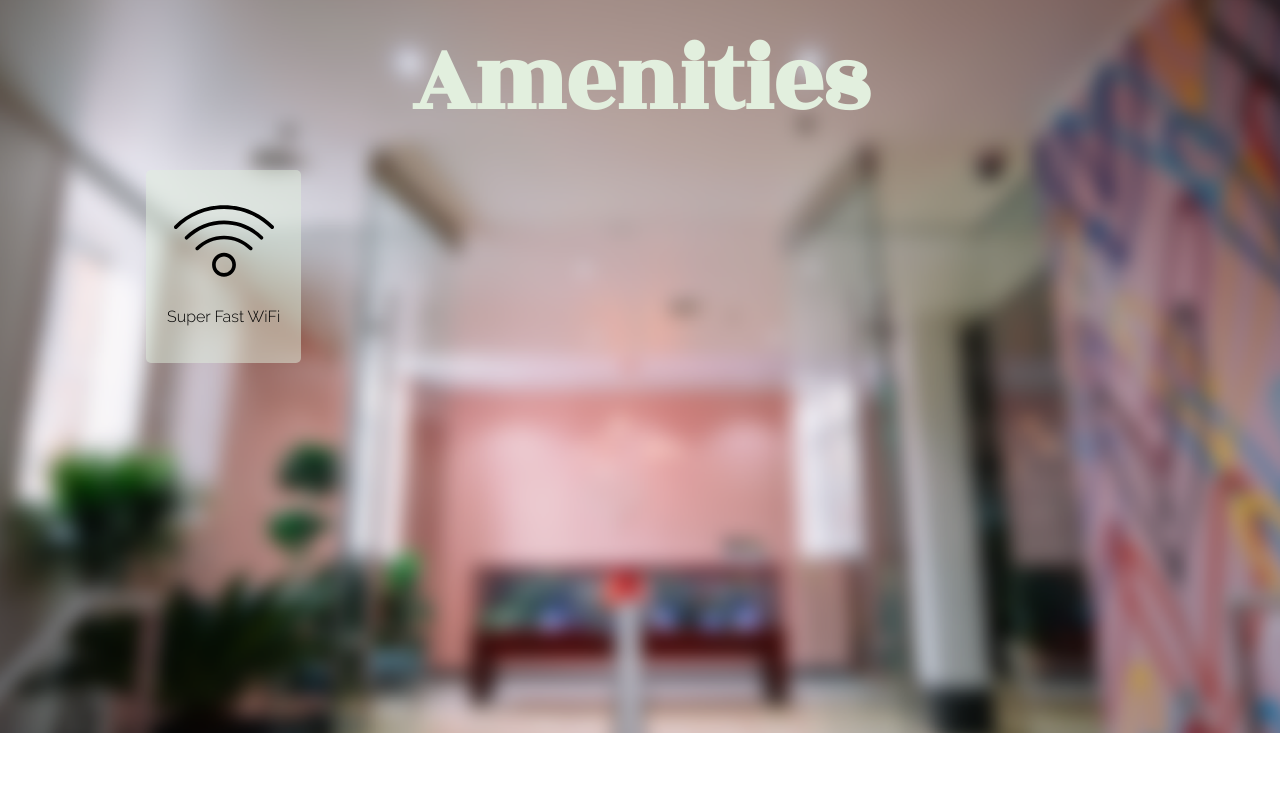
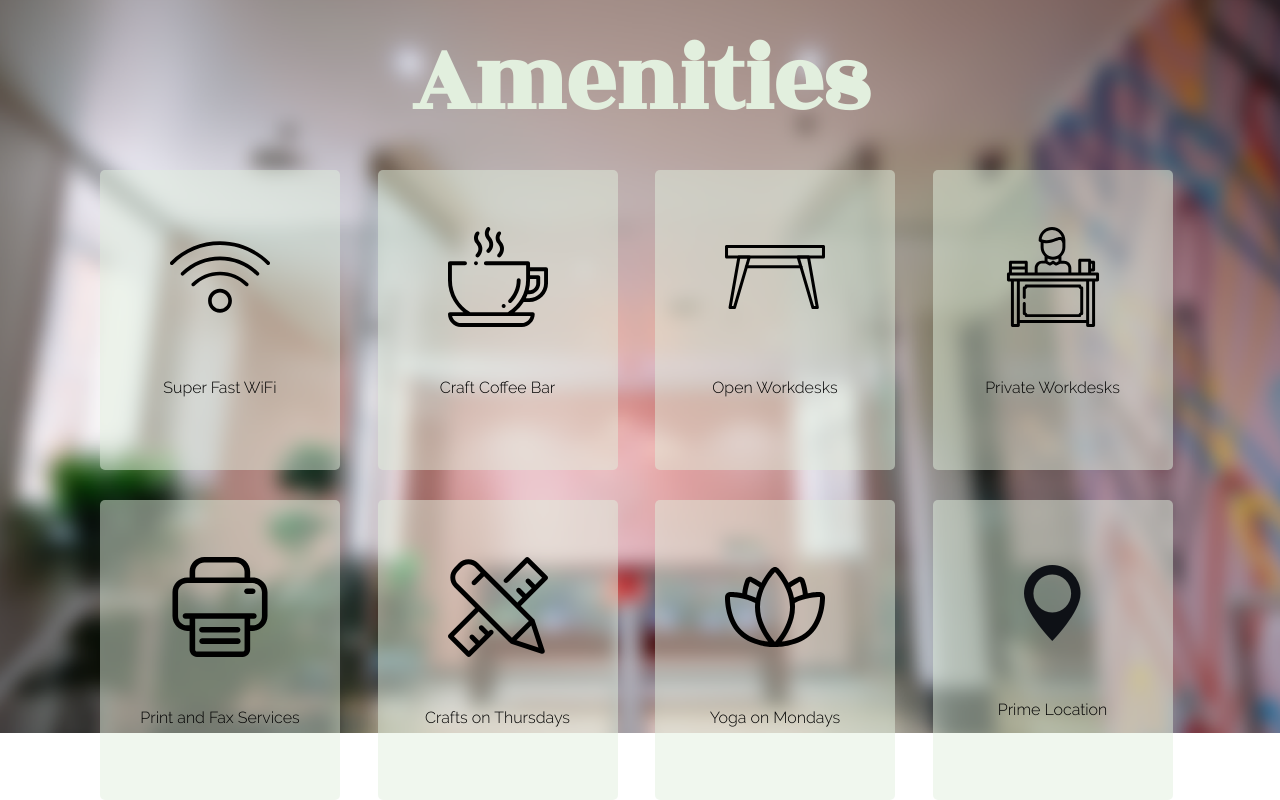
Before and after one commit to bobbymart1n/co-workspace-site, a website built with webpack: page src/index.html in a window 1280 px wide. Shown: the part 1827-2627 px from the top of the page. Before the commit the page ends 2560 px from the top, so only its background shows below. Built offline with nearby package versions, Linux system fonts and the light colour scheme.

Commit message:
Add other svgs and finish styles on tile

```diff
--- a/src/index.html
+++ b/src/index.html
@@ -68,6 +68,34 @@
             <img src="images/wifi.svg" alt="">
             <p>Super Fast WiFi</p>
           </div>
+          <div class="amenities-tile">
+            <img src="images/coffee-cup.svg" alt="">
+            <p>Craft Coffee Bar</p>
+          </div>
+          <div class="amenities-tile">
+            <img src="images/table.svg" alt="">
+            <p>Open Workdesks</p>
+          </div>
+          <div class="amenities-tile">
+            <img src="images/workplace.svg" alt="">
+            <p>Private Workdesks</p>
+          </div>
+          <div class="amenities-tile">
+            <img src="images/printer.svg" alt="">
+            <p>Print and Fax Services</p>
+          </div>
+          <div class="amenities-tile">
+            <img src="images/ruler-and-pencil.svg" alt="">
+            <p>Crafts on Thursdays</p>
+          </div>
+          <div class="amenities-tile">
+            <img src="images/lotus.svg" alt="">
+            <p>Yoga on Mondays</p>
+          </div>
+          <div class="amenities-tile">
+            <img src="images/map-ping.png" alt="">
+            <p>Prime Location</p>
+          </div>
         </div>
       </div>
     </section>
--- a/src/styles/abstracts/_mixins.scss
+++ b/src/styles/abstracts/_mixins.scss
@@ -6,7 +6,7 @@
 @mixin four-column-grid {
   display: grid;
   grid-template-columns: repeat(4, 1fr);
-  grid-template-rows: repeat(2, 1fr);
+  grid-template-rows: repeat(2, 300px);
   grid-gap: 30px;
 }
 @mixin media-query($arg) {
--- a/src/styles/layout/_amenities.scss
+++ b/src/styles/layout/_amenities.scss
@@ -14,11 +14,11 @@
     }
     .tiles {
       @include four-column-grid;
-      justify-items: center;
       .amenities-tile {
         display: flex;
         flex-direction: column;
         align-items: center;
+        justify-content: space-evenly;
         border-radius: 5px;
         max-width: 240px;
         padding: 1.3rem;
```
Also changed, not shown: src/images/coffee-cup.svg (added), src/images/lotus.svg (added), src/images/printer.svg (added), src/images/ruler-and-pencil.svg (added), src/images/table.svg (added), src/images/workplace.svg (added).
